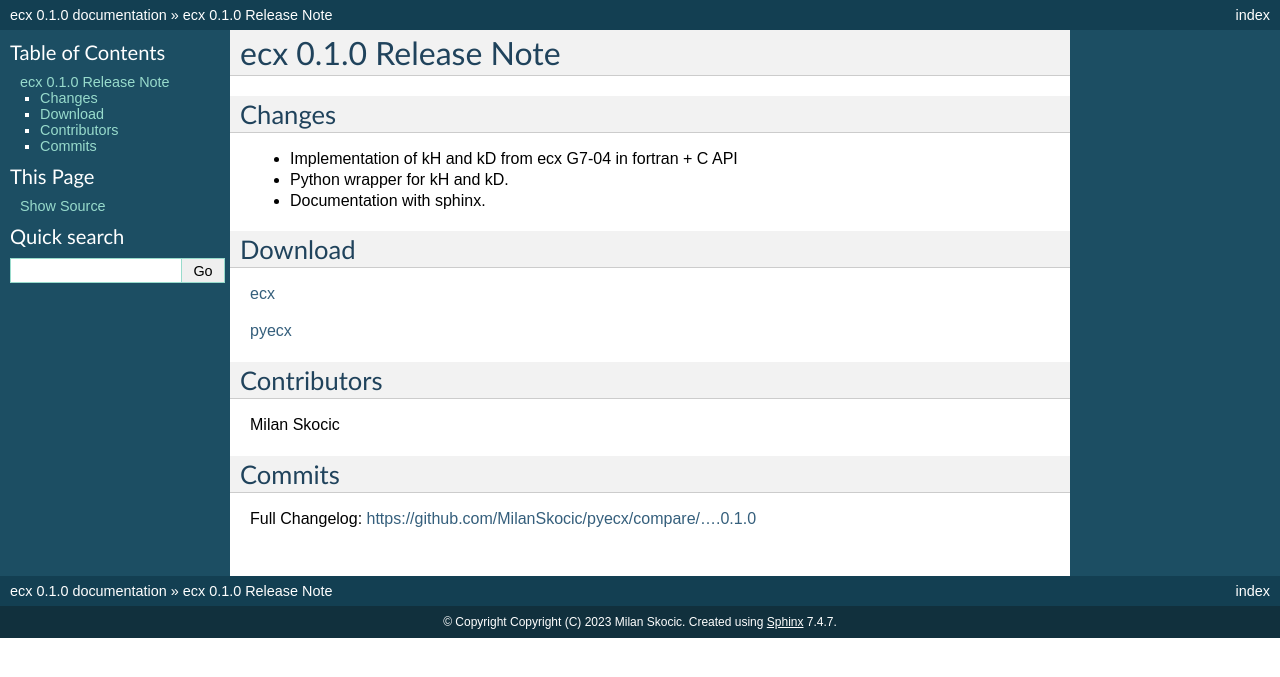
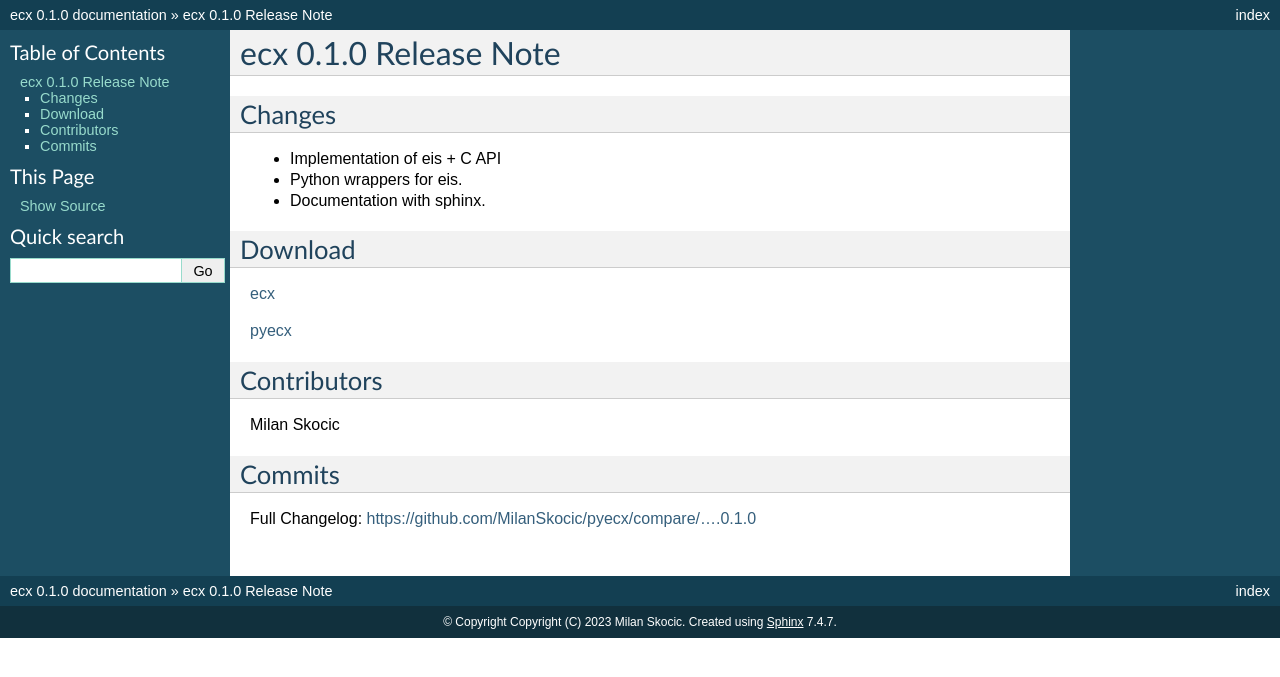
Before and after one commit to MilanSkocic/ecx, a Sphinx documentation site: the page built from sphinx/source/releases/0.1.0-notes.rst, in a window 1280 px wide. Shown: the top 677 px of the page. Built offline with Sphinx 7.4.7, drawn with Linux system fonts in a browser that asks for light colours; formulas are drawn with MathJax 3; pages that are not in the unit, such as notebooks, are missing from menus.

Commit message:
DOC: Update documentation.

```diff
--- a/sphinx/source/api/index.rst
+++ b/sphinx/source/api/index.rst
@@ -5,4 +5,4 @@
     :maxdepth: 2
 
     ecx.rst
-    pyiecx.rst
+    pyecx.rst
--- a/sphinx/source/api/pyecx.rst
+++ b/sphinx/source/api/pyecx.rst
@@ -2,5 +2,5 @@
 ================
 
 
-.. automodule:: pyecx.ecx
+.. automodule:: pyecx.eis
     :members:
--- a/sphinx/source/releases/0.1.0-notes.rst
+++ b/sphinx/source/releases/0.1.0-notes.rst
@@ -4,8 +4,8 @@
 Changes
 --------
 
-* Implementation of kH and kD from ecx G7-04 in fortran + C API
-* Python wrapper for kH and kD.
+* Implementation of eis + C API
+* Python wrappers for eis.
 * Documentation with sphinx.
 
 Download
```
Also changed, not shown: sphinx/source/api/ecx.rst (+34 -6 lines), 7 other files.
